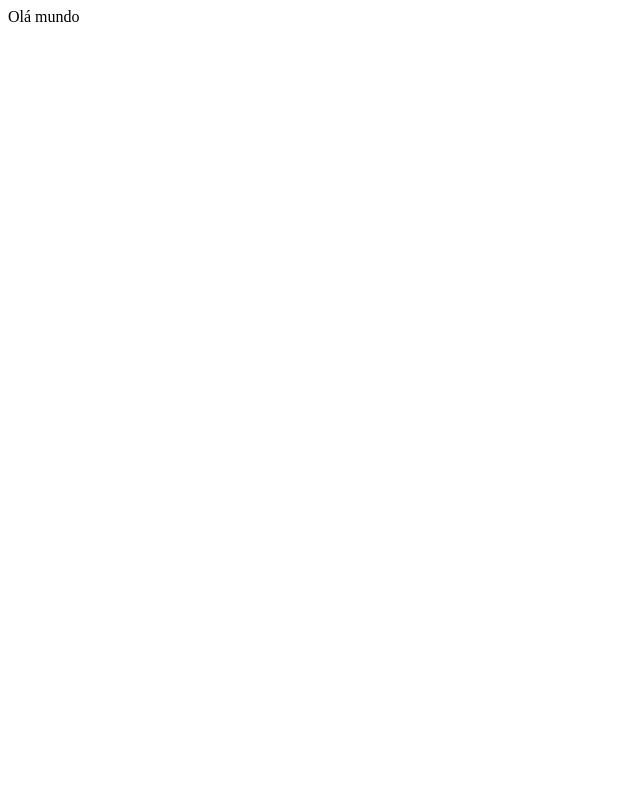
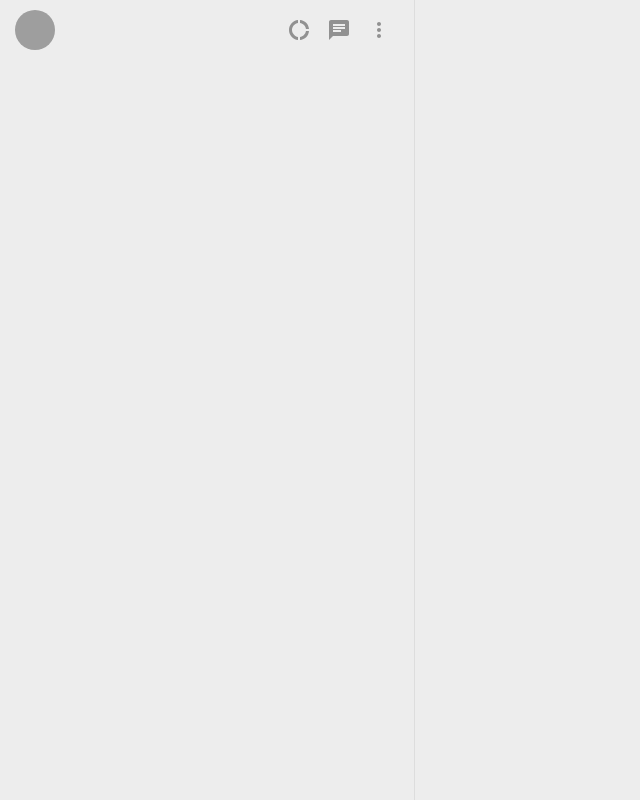
Before and after one commit to rennerborges/whatsappClone, a React (Create React App) app: page / in a window 1280 px wide. Shown: the whole page, without its empty margins (0-640 px from the left). Built offline with nearby package versions, Linux system fonts and the light colour scheme; grey boxes are pictures that could not be loaded.

Commit message:
feat: header sidebar

```diff
--- /dev/null
+++ b/src/App.css
@@ -0,0 +1,54 @@
+* {
+	box-sizing: border-box;
+}
+
+body {
+	background-color: #D2DBDC;
+	margin: 0;
+	font-family: 'Segoe UI', Helvetica Neue, Helvetica, Lucida Grande, Arial;
+}
+
+.app-window {
+	display: flex;
+	height: 100vh;
+	background-color: #EDEDED;
+}
+
+.sidebar {
+	width: 35%;
+	max-width: 415px;
+	display: flex;
+	flex-direction: column;
+	border-right: 1px solid #DDD;
+}
+
+header {
+	height: 60px;
+	display: flex;
+	justify-content: space-between;
+	align-items: center;
+	padding: 0px 15px;
+}
+
+.header--avatar {
+	width: 40px;
+	height: 40px;
+	border-radius: 20px;
+	cursor: pointer;
+}
+
+.header-buttons {
+	display: flex;
+}
+
+.header--btn {
+	width: 40px;
+	height: 40px;
+	border-radius: 20px;
+	display: flex;
+	justify-content: center;
+	align-items: center;
+	cursor: pointer;
+}
+
+.contentarea {}
--- a/src/App.js
+++ b/src/App.js
@@ -1,7 +1,39 @@
+/* eslint-disable import/no-anonymous-default-export */
 import React from 'react';
+import './App.css';
 
-export default ()=> {
-  return (
-    <div>Olá mundo</div>
-  )
+import {
+	DonutLarge,
+	Chat,
+	MoreVert,
+} from '@material-ui/icons';
+
+export default () => {
+	return (
+		<section className="app-window">
+
+			<section className="sidebar">
+				<header>
+					<img className="header--avatar" src="https://www.w3schools.com/howto/img_avatar2.png" alt="" />
+					<div className="header-buttons">
+						<div className="header--btn">
+							<DonutLarge style={{ color: '#919191' }} />
+						</div>
+						<div className="header--btn">
+							<Chat style={{ color: '#919191' }} />
+						</div>
+						<div className="header--btn">
+							<MoreVert style={{ color: '#919191' }} />
+						</div>
+					</div>
+				</header>
+				<section className="search"></section>
+				<section className="chatlist"></section>
+			</section>
+
+			<section className="contentarea">
+
+			</section>
+		</section>
+	)
 }
```
